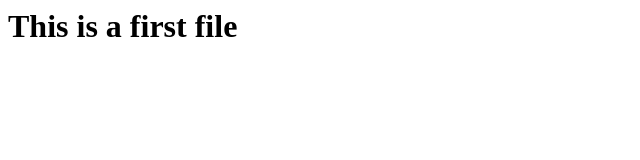
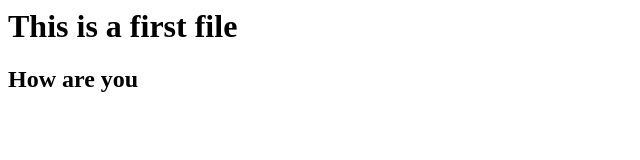
Before and after one commit to baburavsk/DevOps-Course, a plain HTML site: page index.html in a window 1280 px wide. Shown: the whole page, without its empty margins (0-640 px from the left). Drawn offline with Linux system fonts and the light colour scheme.

Commit message:
Fourth Commit

```diff
--- a/index.html
+++ b/index.html
@@ -1 +1,2 @@
 <h1> This is a first file <h1>
+		<h2>How are you<h2>
```
Also changed, not shown: 2 other files.
